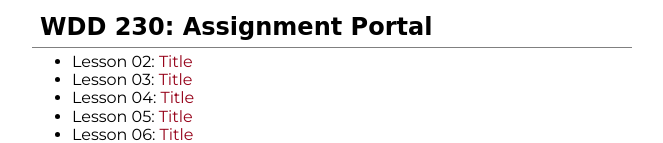
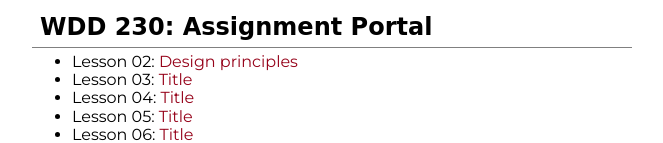
Before and after one commit to victorlopez1995/wdd230, a plain HTML site: page index.html in a window 1280 px wide. Shown: the part 259-402 px from the top of the page, without its empty margins (308-971 px from the left). Drawn offline with Linux system fonts and the light colour scheme; a web font is replaced by a local one.

Commit message:
update link lesson 2

```diff
--- a/index.html
+++ b/index.html
@@ -22,7 +22,7 @@
         <h2>WDD 230: Assignment Portal</h2>
         <div class="content">
             <ul>
-                    <li>Lesson 02: <a href="index.html">Title</a></li>
+                    <li>Lesson 02: <a href="lesson2/design-principles.html">Design principles</a></li>
                     <li>Lesson 03: <a href="index.html">Title</a></li>
                     <li>Lesson 04: <a href="index.html">Title</a></li>
                     <li>Lesson 05: <a href="index.html">Title</a></li>
```
